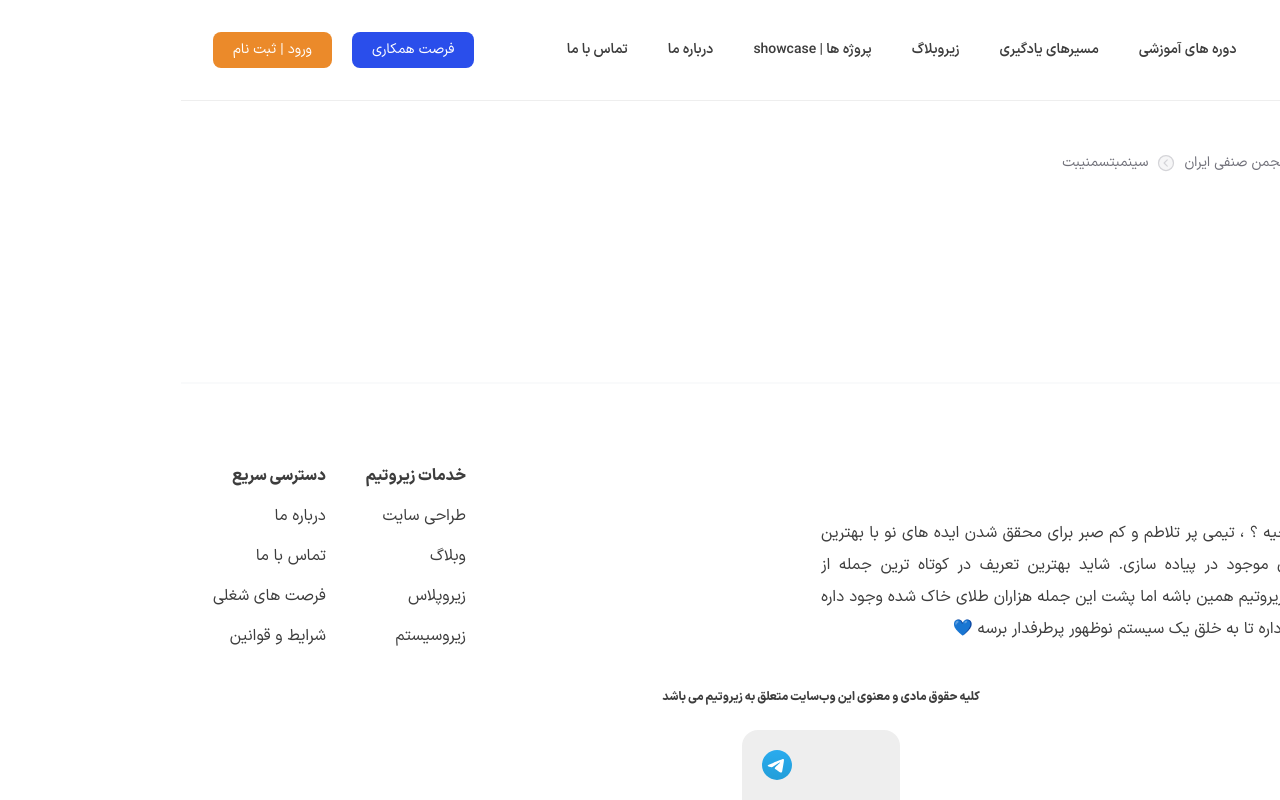
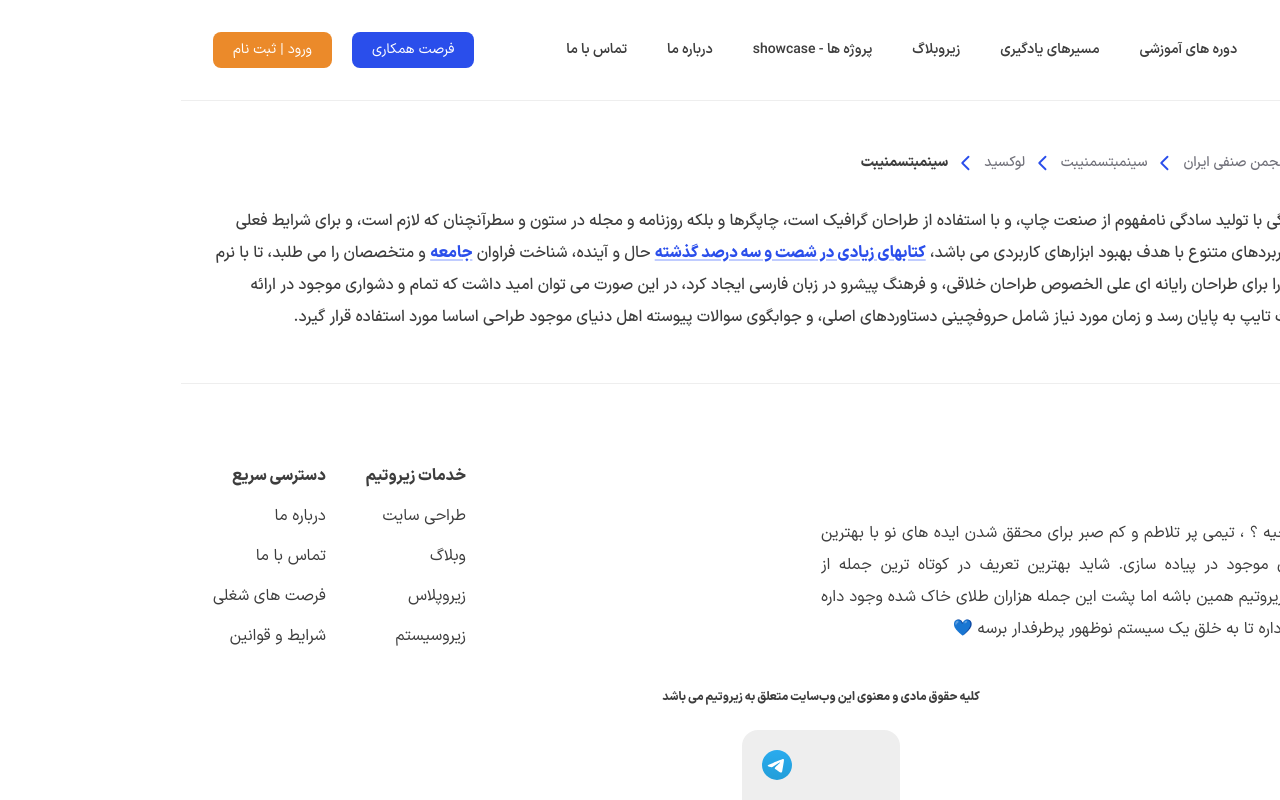
Before and after one commit to hoseinkoshkian/zeroteam, a Next.js app: page /projects in a window 1280 px wide. Built offline with nearby package versions, Linux system fonts and the light colour scheme; some icons are missing.

Commit message:
update design system

```diff
--- a/src/app/components/Breadcrumb.tsx
+++ b/src/app/components/Breadcrumb.tsx
@@ -13,18 +13,18 @@
   return (
     <nav
       aria-label="breadcrumb"
-      className="container overflow-x-auto whitespace-nowrap text-nowrap py-3 text-sm flex gap-2 items-center border-y border-z-border lg:border-none"
+      className="container mx-auto overflow-x-auto whitespace-nowrap text-nowrap py-3 text-sm flex gap-2 items-center border-y border-z-border sm:border-none mb-5"
     >
       {/* {paths.map((p) => p)} */}
-      <Link href={"/"} className="text-zinc-500">
+      <Link href={"/"} className="text-zinc-500 hover:underline hover:underline-offset-2 hover:decoration-z-blue hover:decoration-2">
         خانه
       </Link>
       <div className="next">
         <Icon
-          icon="ph:caret-circle-left-duotone"
+          icon="ph:caret-left-bold"
           width={20}
           height={20}
-          className="text-zinc-300 flex-grow"
+          className="text-z-blue flex-grow"
         />
       </div>
       <Link href={"/"} className="text-zinc-500">
@@ -32,10 +32,10 @@
       </Link>
       <div className="next">
         <Icon
-          icon="ph:caret-circle-left-duotone"
+          icon="ph:caret-left-bold"
           width={20}
           height={20}
-          className="text-zinc-300 flex-grow"
+          className="text-z-blue flex-grow font-extrabold"
         />
       </div>
       <Link href={"/"} className="text-zinc-500">
@@ -43,15 +43,37 @@
       </Link>
       <div className="next">
         <Icon
-          icon="ph:caret-circle-left-duotone"
+          icon="ph:caret-left-bold"
           width={20}
           height={20}
-          className="text-zinc-300 flex-grow"
+          className="text-z-blue flex-grow"
         />
       </div>
       <Link href={"/"} className="text-zinc-500">
         سینمبتسمنیبت
       </Link>
+      <div className="next">
+        <Icon
+          icon="ph:caret-left-bold"
+          width={20}
+          height={20}
+          className="text-z-blue flex-grow"
+        />
+      </div>
+      <Link href={"/"} className="text-zinc-500">
+        لوکسید
+      </Link>
+      <div className="next">
+        <Icon
+          icon="ph:caret-left-bold"
+          width={20}
+          height={20}
+          className="text-z-blue flex-grow"
+        />
+      </div>
+      <Link href={"/"} className="text-z-content hover:link-sm font-semibold">
+        سینمبتسمنیبت
+      </Link>
     </nav>
   );
 }
--- a/src/app/components/Footer.tsx
+++ b/src/app/components/Footer.tsx
@@ -4,7 +4,7 @@
 // import Link from "next/link";
 export default function Footer() {
   return (
-    <footer className="pt-10 lg:pt-20 border-t-2 border-gray-50 mt-10">
+    <footer className="pt-10 lg:pt-20 border-t border-z-border mt-10">
       <div className=" flex flex-col gap-10 container mx-auto">
         <div
           id="footer-info"
--- a/src/app/components/Header.tsx
+++ b/src/app/components/Header.tsx
@@ -133,14 +133,27 @@
           </div>
           {/* desktop */}
           <nav className="nav-items lg:gap-5 xl:gap-10 2xl:gap-20 lg:justify-between flex font-bold">
-            <Link href="/dashboard" className="links text-nowrap">
+            <Link
+              href="/dashboard"
+              className="links text-nowrap hover:link-nav"
+            >
               دوره های آموزشی
             </Link>
-            <Link href="/dashboard">مسیرهای یادگیری</Link>
-            <Link href="/dashboard">زیروبلاگ</Link>
-            <Link href="/dashboard">پروژه ها‌ | showcase</Link>
-            <Link href="/dashboard">درباره ما</Link>
-            <Link href="/dashboard">تماس با ما</Link>
+            <Link href="/dashboard" className="hover:link-nav">
+              مسیرهای یادگیری
+            </Link>
+            <Link href="/dashboard" className="hover:link-nav">
+              زیروبلاگ
+            </Link>
+            <Link href="/dashboard" className="flex hover:link-nav">
+              پروژه ها‌ - showcase
+            </Link>
+            <Link href="/dashboard" className="flex hover:link-nav">
+              درباره ما
+            </Link>
+            <Link href="/dashboard" className="flex hover:link-nav">
+              تماس با ما
+            </Link>
           </nav>
           {/* mobile */}
           <div className="flex lg:gap-2 xl:gap-5">
--- a/src/app/globals.css
+++ b/src/app/globals.css
@@ -109,6 +109,16 @@
     @apply px-4;
   }
 
+  .link-sm {
+    @apply underline underline-offset-2 decoration-z-blue decoration-2;
+  }
+  .link-nav {
+    @apply font-semibold underline underline-offset-8 decoration-z-content decoration-2;
+  }
+  .link-content {
+    @apply text-z-blue font-semibold underline underline-offset-2 decoration-2 decoration-[#C0CCFF];
+  }
+
   /* .ss04 {
     -moz-font-feature-settings: "ss04";
     -webkit-font-feature-settings: "ss04";
--- a/src/app/layout.tsx
+++ b/src/app/layout.tsx
@@ -23,7 +23,7 @@
       <StyledComponentsRegistry>
         <body className="text-z-content overflow-x-hidden flex flex-col justify-between h-screen">
           <Header />
-          <main className="basis-full">{children}</main>
+          <main className="basis-full font-normal">{children}</main>
           <Footer />
         </body>
       </StyledComponentsRegistry>
--- a/src/app/projects/page.tsx
+++ b/src/app/projects/page.tsx
@@ -1,3 +1,23 @@
 export default function Projects() {
-  return <div>projects page</div>;
+  return (
+    <div className="container mx-auto leading-loose">
+      لورم ایپسوم متن ساختگی با تولید سادگی نامفهوم از صنعت چاپ، و با استفاده از
+      طراحان گرافیک است، چاپگرها و بلکه روزنامه و مجله در ستون و سطرآنچنان که
+      لازم است، و برای شرایط فعلی تکنولوژی مورد نیاز، و کاربردهای متنوع با هدف
+      بهبود ابزارهای کاربردی می باشد،{" "}
+      <span className="link-content">
+        {" "}
+        کتابهای زیادی در شصت و سه درصد گذشته
+      </span>{" "}
+      حال و آینده، شناخت فراوان{" "}
+      <a href="#" className="link-content">
+        جامعه
+      </a>{" "}
+      و متخصصان را می طلبد، تا با نرم افزارها شناخت بیشتری را برای طراحان رایانه
+      ای علی الخصوص طراحان خلاقی، و فرهنگ پیشرو در زبان فارسی ایجاد کرد، در این
+      صورت می توان امید داشت که تمام و دشواری موجود در ارائه راهکارها، و شرایط
+      سخت تایپ به پایان رسد و زمان مورد نیاز شامل حروفچینی دستاوردهای اصلی، و
+      جوابگوی سوالات پیوسته اهل دنیای موجود طراحی اساسا مورد استفاده قرار گیرد.
+    </div>
+  );
 }
--- a/src/app/projects/template.tsx
+++ /dev/null
@@ -1,3 +0,0 @@
-export default function Template({ children }: { children: React.ReactNode }) {
-  return <></>;
-}
--- a/tailwind.config.ts
+++ b/tailwind.config.ts
@@ -12,6 +12,9 @@
   ],
   theme: {
     extend: {
+      // content: {
+      //   link: 'url("/icons/link.svg")',
+      // },
       colors: {
         "z-blue": "#2A4EEB",
         "z-yellow": "#EB8A2A",
```
Also changed, not shown: public/icons/link.svg (added).
